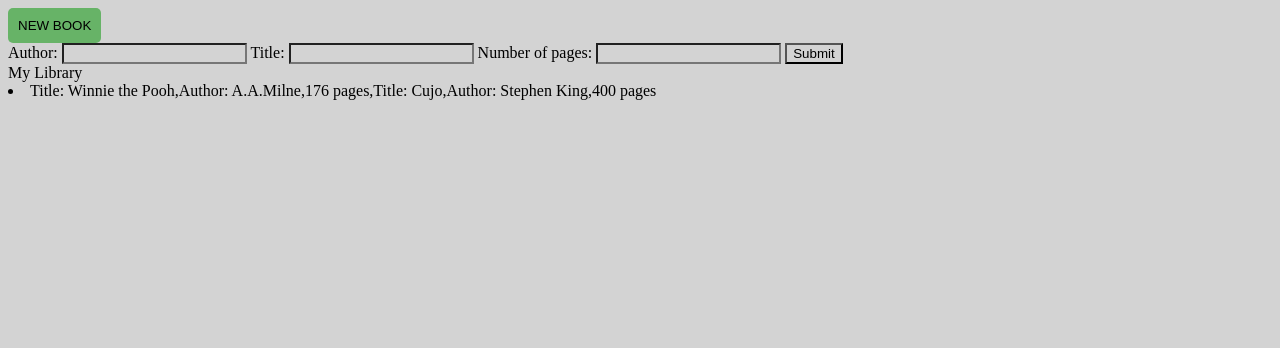
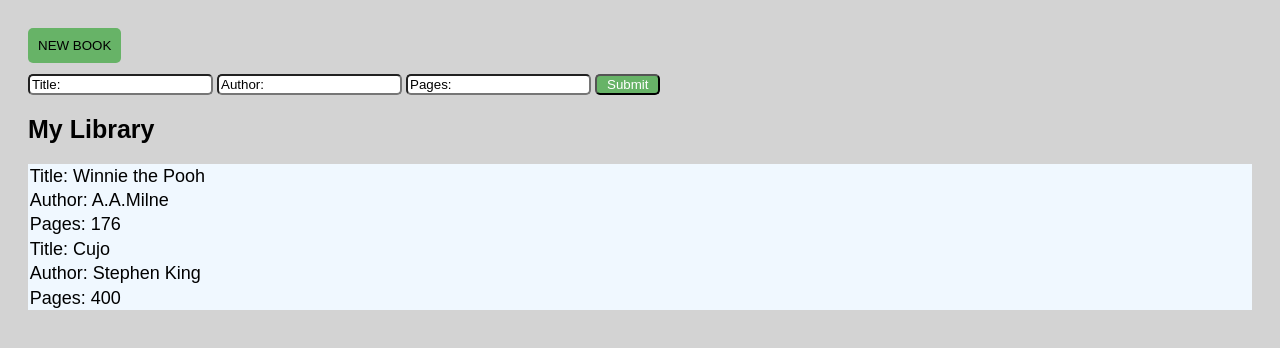
Before and after one commit to torigushulak/library-app, a plain HTML site: page index.html in a window 1280 px wide. Both pictures are taken after a click on the button "NEW BOOK". Drawn offline with Linux system fonts and the light colour scheme.

Commit message:
bugs fixed and css added

```diff
--- a/index.html
+++ b/index.html
@@ -1,5 +1,6 @@
 <!DOCTYPE html>
 <html lang="en">
+
 <head>
     <meta charset="UTF-8">
     <meta http-equiv="X-UA-Compatible" content="IE=edge">
@@ -11,21 +12,21 @@
     <button id="newbook">NEW BOOK</button>
 
     <form id="form">
-        <label for="author">Author:</label>
-        <input id="author" type="text">
-        <label for="title">Title:</label>
-        <input id="title" type="text">
-        <label for="pages">Number of pages:</label>
-        <input id="pages" type="text">
+         <!-- <label for="title">Title:</label> -->
+        <input id="title" type="text" value="Title: ">
+        <!-- <label for="author">Author:</label> -->
+        <input id="author" type="text" value="Author: ">
+        <!-- <label for="pages">Number of pages:</label> -->
+        <input id="pages" type="text" value="Pages: ">
 
-        <input type="submit">
+        <input id="submit" type="submit">
 
     </form>
 
     <table>
         <!-- <div id="library"> -->
             <label for="books">My Library</label>
-            <li id="library"></li>
+            <div id="library"></div>
         </div>
 
     </table>
--- a/script.js
+++ b/script.js
@@ -2,32 +2,60 @@
 let myLibrary = [];
 
 class book {
-    constructor(author,title,pages) {
+    constructor(author, title, pages) {
         this.title = title,
         this.author = author,
         this.pages = pages
     }
 }
 
-let winnie = {title: "Title: Winnie the Pooh" , author: "Author: A.A.Milne", pages: "176 pages"};
-let cujo = {title: "Title: Cujo", author: "Author: Stephen King", pages: "400 pages"}
+// this code is the view "refresher"
+function render() {
+    myLibrary.forEach(book => {
+        // append to library element
+        library.innerHTML = '';
+        for (i = 0; i < myLibrary.length; i++) {
+            temp = document.createElement('div');
+            temp.className = 'book';
+            temp.innerHTML = myLibrary[i];
+            document.getElementsByTagName('div')[0].appendChild(temp);
+        }
+    });
+}
 
-myLibrary.push(winnie.title,winnie.author, winnie.pages);
+const winnie = {
+    title: "Title: Winnie the Pooh",
+    author: "Author: A.A.Milne",
+    pages: "Pages: 176 "
+};
+
+const cujo = {
+    title: "Title: Cujo",
+    author: "Author: Stephen King",
+    pages: "Pages: 400 "
+};
+
+myLibrary.push(winnie.title, winnie.author, winnie.pages);
 myLibrary.push(cujo.title, cujo.author, cujo.pages);
 
 
+
 let library = document.getElementById('library')
-library.append(myLibrary);
 
 let form = document.querySelector("form");
-form.onsubmit = function() {
+function handleForm(event) { event.preventDefault(); }
+form.addEventListener('submit', handleForm);
+
+form.onsubmit = function () {
     author = document.getElementById("author").value;
     title = document.getElementById("title").value;
     pages = document.getElementById("pages").value;
 
     newBook = new book(author, title, pages);
     myLibrary.push(newBook.title, newBook.author, newBook.pages);
-    library.append(myLibrary);
+
+    // reset dom
+    render ()
 }
 
 
@@ -35,10 +63,10 @@ form.onsubmit = function() {
 let newBookButton = document.getElementById('newbook');
 
 form.style.visibility = "hidden";
-newBookButton.addEventListener("click", function() {
+newBookButton.addEventListener("click", function () {
     const form = document.getElementById('form');
 
-    if(form.style.visibility === 'hidden') {
+    if (form.style.visibility === 'hidden') {
         // shows form
         form.style.visibility = 'visible';
     } else {
@@ -47,16 +75,5 @@ newBookButton.addEventListener("click", function() {
     }
 });
 
-// displays new book
-// const submitNewBook = getElementById('submit');
 
-// submitNewBook.addEventListener('click', function() {
-//     author = document.getElementById("author").value;
-//     title = document.getElementById("title").value;
-//     pages = document.getElementById("pages").value;
-
-//     let newBook = new book(author, title, pages);
-//     myLibrary.push(newBook.title, newBook.author, newBook.pages);
-//     library.append(myLibrary);
-
-// });
+window.onload = () => render();
--- a/styles.css
+++ b/styles.css
@@ -2,10 +2,53 @@
     background-color: lightgray;
     align-items: center;
 }
-
+/* new book button */
 button {
     padding: 10px;
     border-radius: 5px;
     background-color: rgb(103, 179, 103);
     border: none;
+    margin: 20px;
+    margin-bottom: -10px;
 }
+
+#library {
+    padding: 20px;
+    font-size: large;
+    font-family: Arial, Helvetica, sans-serif;
+    background-color: lightgray;
+
+}
+/* all the books styling */
+div {
+    padding: 1.7px;
+    background-color: aliceblue;
+    height:
+}
+
+
+label {
+    margin: 20px;
+    font-size: 25px;
+    font-family: Arial, Helvetica, sans-serif;
+    font-weight: bold;
+
+}
+
+#form {
+    padding: 20px;
+}
+
+input {
+    border-radius: 5px;
+    background-color: white;
+}
+/* submit button in form */
+#submit {
+    background-color: rgb(103, 179, 103);
+    color: white;
+    padding-left: 10px;
+    padding-right: 10px;
+    /* padding: 4px; */
+    /* border: none; */
+}
```
